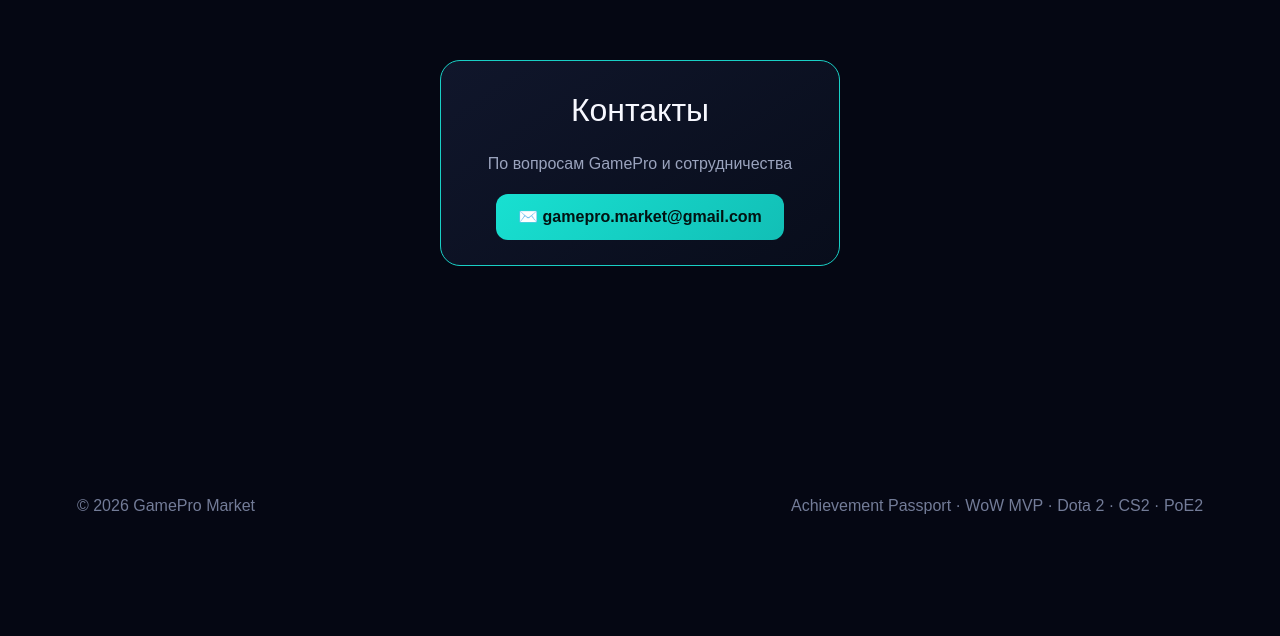
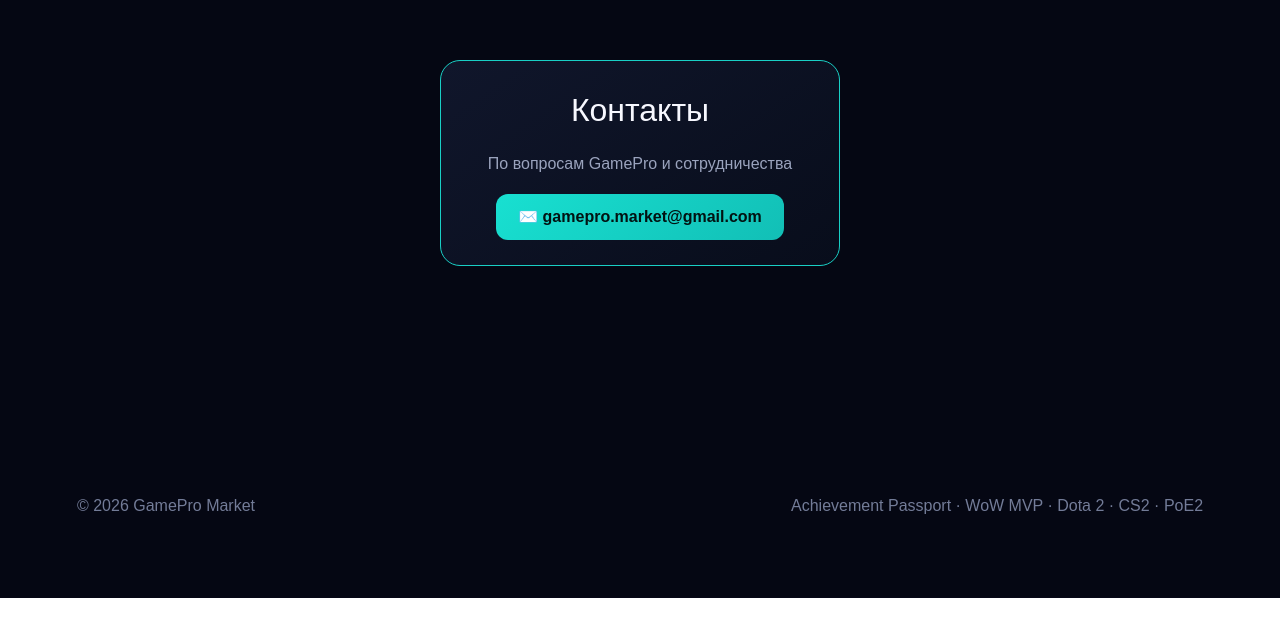
Before and after one commit to vesttrading/gamepro-market, a Next.js app: page / in a window 1280 px wide. Shown: the part 3902-4538 px from the top of the page. After the commit the page ends 4500 px from the top, so only its background shows below. Built offline with nearby package versions, Linux system fonts and the light colour scheme; no server answers.

Commit message:
Reduce padding-bottom in footer styles

```diff
--- a/app/globals.css
+++ b/app/globals.css
@@ -836,7 +836,7 @@ section#reviews p {
     main + footer,
     div[class*="footer"] {
         margin-top: 100px !important;    /* Отодвигаем надписи ниже от Гильдий */
-        padding-bottom: 60px !important;  /* Делаем аккуратный отступ до самого края экрана */
+        padding-bottom: 40px !important;  /* Делаем аккуратный отступ до самого края экрана */
         border-top: none !important;     /* Убираем ту самую тонкую разделительную линию */
     }
 }
```
